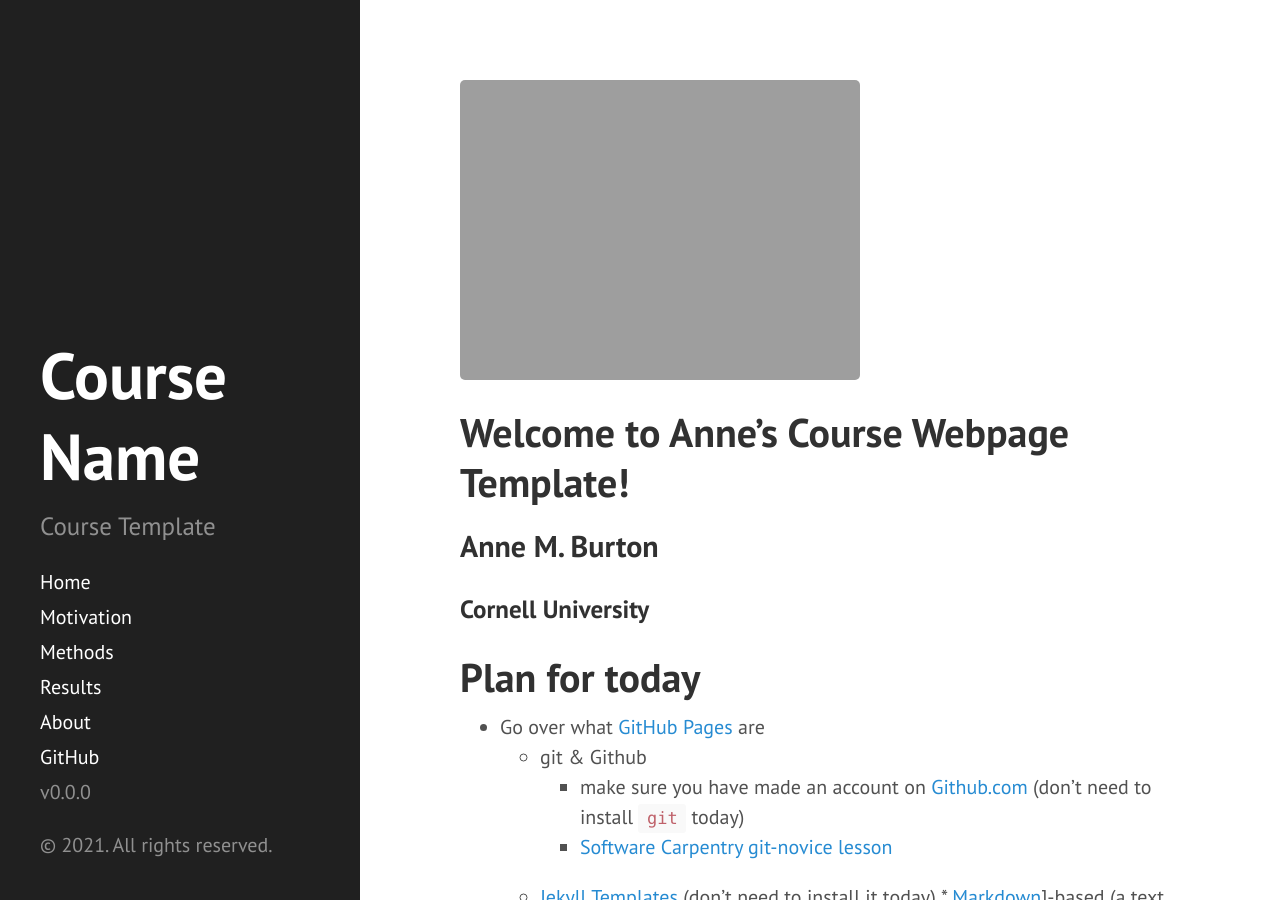
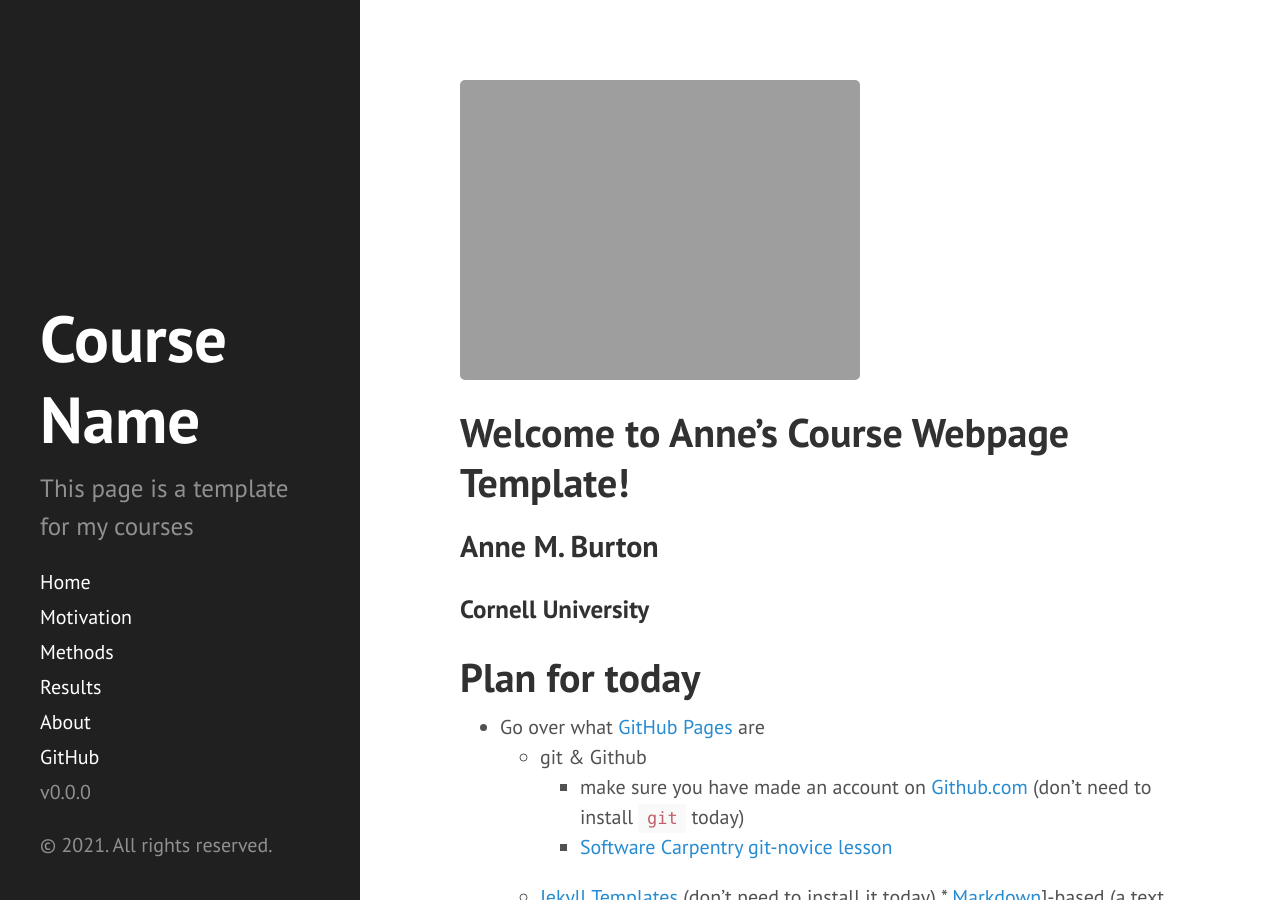
Before and after one commit to anne-m-burton/course-template-temp, a Jekyll site: the page built from index.md, in a window 1280 px wide and 900 px high. Built offline with Jekyll 4.4.1, drawn with Linux system fonts in a browser that asks for light colours; the list of posts is cut into pages by our own code.

Commit message:
Update _config.yml

```diff
--- a/_config.yml
+++ b/_config.yml
@@ -7,7 +7,7 @@ permalink:        pretty
 # Setup
 title:            Course Name
 tagline:          ''
-description:      'Course Template'
+description:      'This page is a template for my courses'
 url:              "https://anne-m-burton.github.io"
 baseurl:          "/course-template-temp"
 
```
